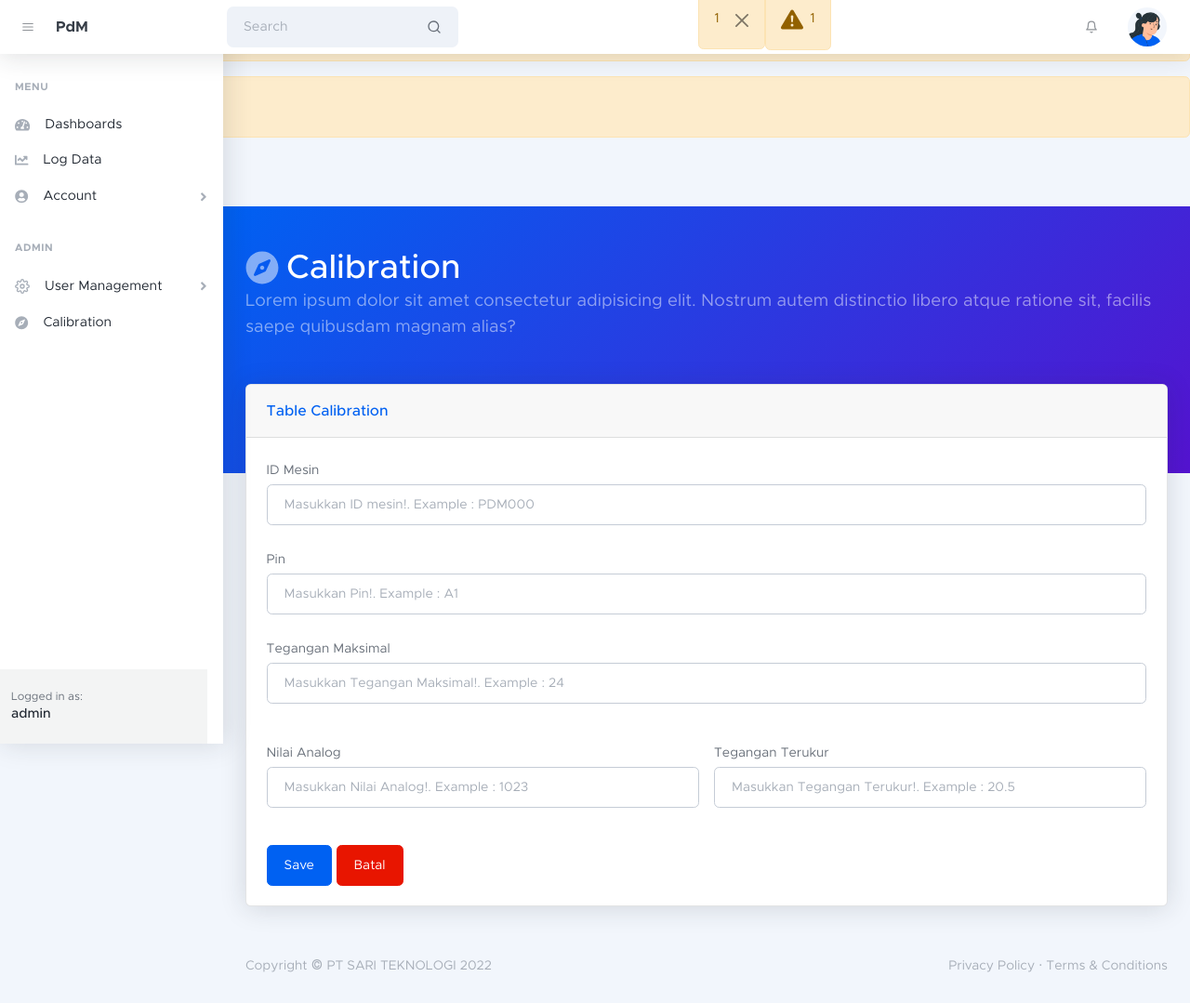
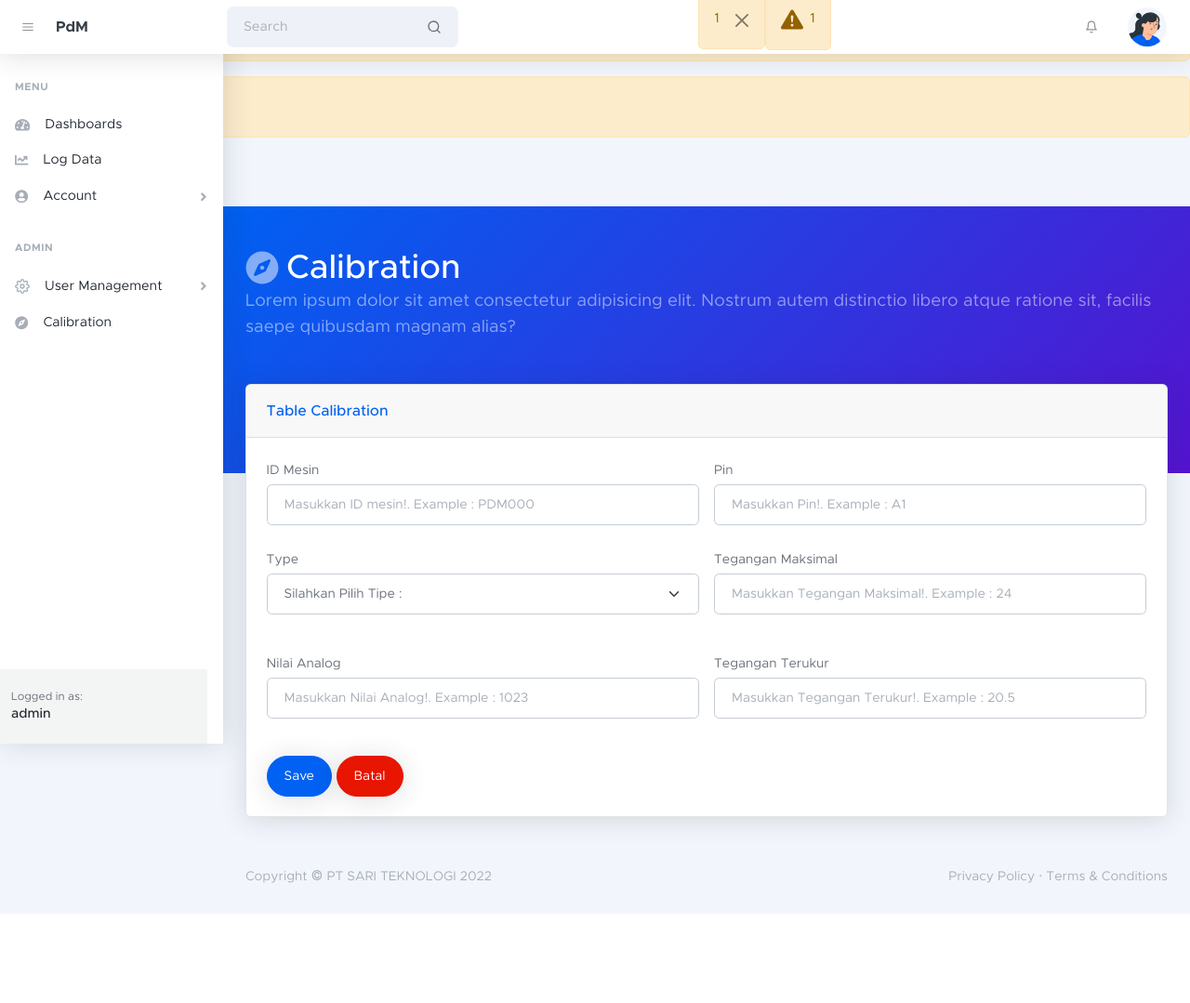
Before and after one commit to fauziallagan/sistem-irigasi, a PHP site: page /formCalibration.php in a window 1280 px wide. Shown: the whole page at 93% size. After the commit the page ends 983 px from the top, so only its background shows below. Run offline with PHP 8.4, Linux system fonts and the light colour scheme; the visitor is signed in with stand-in values (Sample User, id 1); some libraries are stand-ins or nearby versions.

Commit message:
penambahan fitur tipe

```diff
--- a/formCalibration.php
+++ b/formCalibration.php
@@ -42,15 +42,13 @@ $e_tot = 0;
 
 if ($_SERVER["REQUEST_METHOD"] == "POST") {
 
-
+    $tipe = saring($_POST["tipe"]);
     $id_mesin = saring($_POST["id_mesin"]);
-    // check if nama only contains letters and whitespace
-
     $pin = saring($_POST["pin"]);
-
     $tegangan_max = saring($_POST["tegangan_max"]);
 	$nilai_analog = saring($_POST["nilai_analog"]);
     $tegangan_terukur = saring($_POST["tegangan_terukur"]);
+
 
   if ($e_tot == 0) {
 	try {
@@ -59,11 +57,11 @@ if ($_SERVER["REQUEST_METHOD"] == "POST") {
 		$conn->setAttribute(PDO::ATTR_ERRMODE, PDO::ERRMODE_EXCEPTION);
 
 		// prepare sql and bind parameters
-		$stmt = $conn->prepare("INSERT INTO kalibrasi (id_mesin, pin, tegangan_max, nilai_analog, tegangan_terukur)
-		VALUES (:id_mesin, :pin, :tegangan_max, :nilai_analog, :tegangan_terukur)");
+		$stmt = $conn->prepare("INSERT INTO kalibrasi (id_mesin, pin, tipe, tegangan_max, nilai_analog, tegangan_terukur)
+		VALUES (:id_mesin, :pin, :tipe, :tegangan_max, :nilai_analog, :tegangan_terukur)");
 		$stmt->bindValue(':id_mesin', $id_mesin);
 		$stmt->bindValue(':pin', $pin);
-
+        // $stmt->bindValue(':tipe', $tipe);
 		$stmt->bindValue(':tegangan_max', $tegangan_max);
 		$stmt->bindValue(':nilai_analog', $nilai_analog);
 		$stmt->bindValue(':tegangan_terukur', $tegangan_terukur);
@@ -391,43 +389,50 @@ $conn = null;
                             <form action="calibration.php" method="post">
                                             <!-- Form Row-->
                                             <div class="row gx-3">
-                                                <div class="col-md-12">
-                                                    <!-- Form Group (first name)-->
-                                                    <div class="mb-12">
+                                                <div class="col-md-6">
+                                                    <!-- Section 1 -->
+                                                    <div class="mb-6">
                                                         <label class="small mb-1" for="nama">ID Mesin</label>
                                                         <input class="form-control" name = "id_mesin" id="id_mesin" type="text" placeholder="Masukkan ID mesin!. Example : PDM000" required/>
                                                     </div>
                                                 </div>
-                                            </div>
-                                            <br>
-                                            <div class="row gx-3">
-                                                <div class="col-md-12">
-                                                    <!-- Form Group (first name)-->
-                                                    <div class="mb-12">
+
+                                                <div class="col-md-6">
+                                                    <div class="mb-6">
                                                         <label class="small mb-1" for="pin">Pin</label>
                                                         <input class="form-control" name="pin" id="pin" type="text" placeholder="Masukkan Pin!. Example : A1" required/>
                                                     </div>
                                                 </div>
                                             </div>
                                             <br>
-
-                                            <!-- Form Group (email address)            -->
-                                            <div class="mb-3">
-                                                <label class="small mb-1" for="email">Tegangan Maksimal</label>
-                                                <input class="form-control" name="tegangan_max" id="tegangan_max" type="text" placeholder="Masukkan Tegangan Maksimal!. Example : 24" required />
+                                               <!-- Section 2 -->
+                                            <div class="row gx-3">
+                                                <div class="col-md-6">
+                                                    <label class="small mb-1" for="tipe">Type</label>
+                                                        <select class="form-select" aria-label="Default select example">
+                                                            <option selected>Silahkan Pilih Tipe :</option>
+                                                            <option value="1" name="digital">Digital</option>
+                                                            <option value="2" name="analog">Analog</option>
+                                                        </select>
+                                                </div>
+                                                <div class="col-md-6">
+                                                    <div class="mb-3">
+                                                        <label class="small mb-1" for="email">Tegangan Maksimal</label>
+                                                        <input class="form-control" name="tegangan_max" id="tegangan_max" type="text" placeholder="Masukkan Tegangan Maksimal!. Example : 24" required />
+                                                    </div>
+                                                </div>
                                             </div>
                                             <br>
-                                            <!-- Form Row    -->
+                                                 <!-- Section 3 -->
                                             <div class="row gx-3">
                                                 <div class="col-md-6">
-                                                    <!-- Form Group (password)-->
                                                     <div class="mb-3">
                                                         <label class="small mb-1" for="nilai_analog">Nilai Analog</label>
                                                         <input class="form-control" name = "nilai_analog" id="nilai_analog" type="text" placeholder="Masukkan Nilai Analog!. Example : 1023" required/>
                                                     </div>
                                                 </div>
                                                 <div class="col-md-6">
-                                                    <!-- Form Group (confirm password)-->
+
                                                     <div class="mb-3">
                                                         <label class="small mb-1" for="tegangan Terukur">Tegangan Terukur</label>
                                                         <input class="form-control" name="tegangan_terukur" id="tegangan_terukur" type="text" placeholder="Masukkan Tegangan Terukur!. Example : 20.5" required/>
@@ -437,8 +442,8 @@ $conn = null;
                                             </div>
                                             <br>
                                             <!-- Form Group (create account submit)-->
-                                            <button class="btn btn-primary btn-block" type="submit">Save</button>
-                                            <button class="btn btn-danger btn-block" type="cancel" onclick="history.back()">Batal</button>
+                                            <button class="btn btn-primary btn-block lift rounded-pill " type="submit">Save</button>
+                                            <button class="btn btn-danger btn-block lift rounded-pill " type="cancel" onclick="history.back()">Batal</button>
                                         </form>
                             </div>
                         </div>
```
